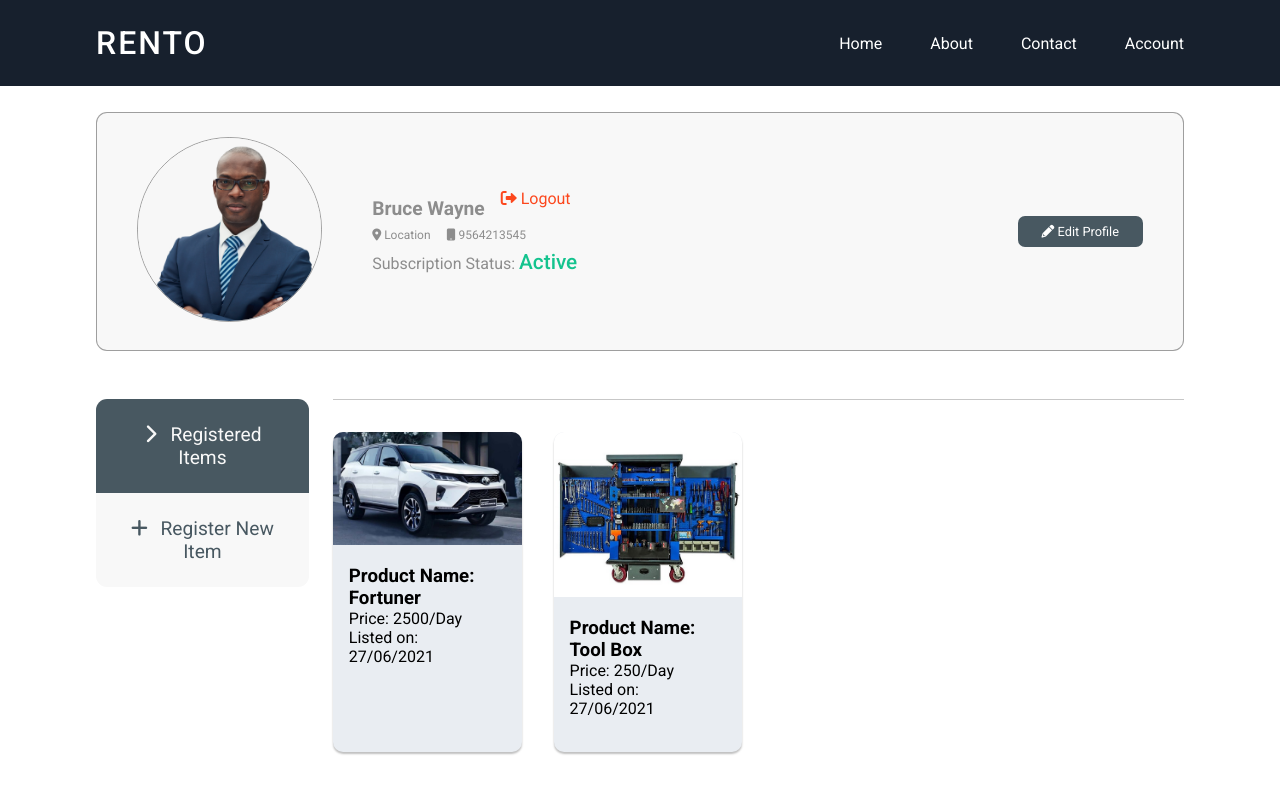
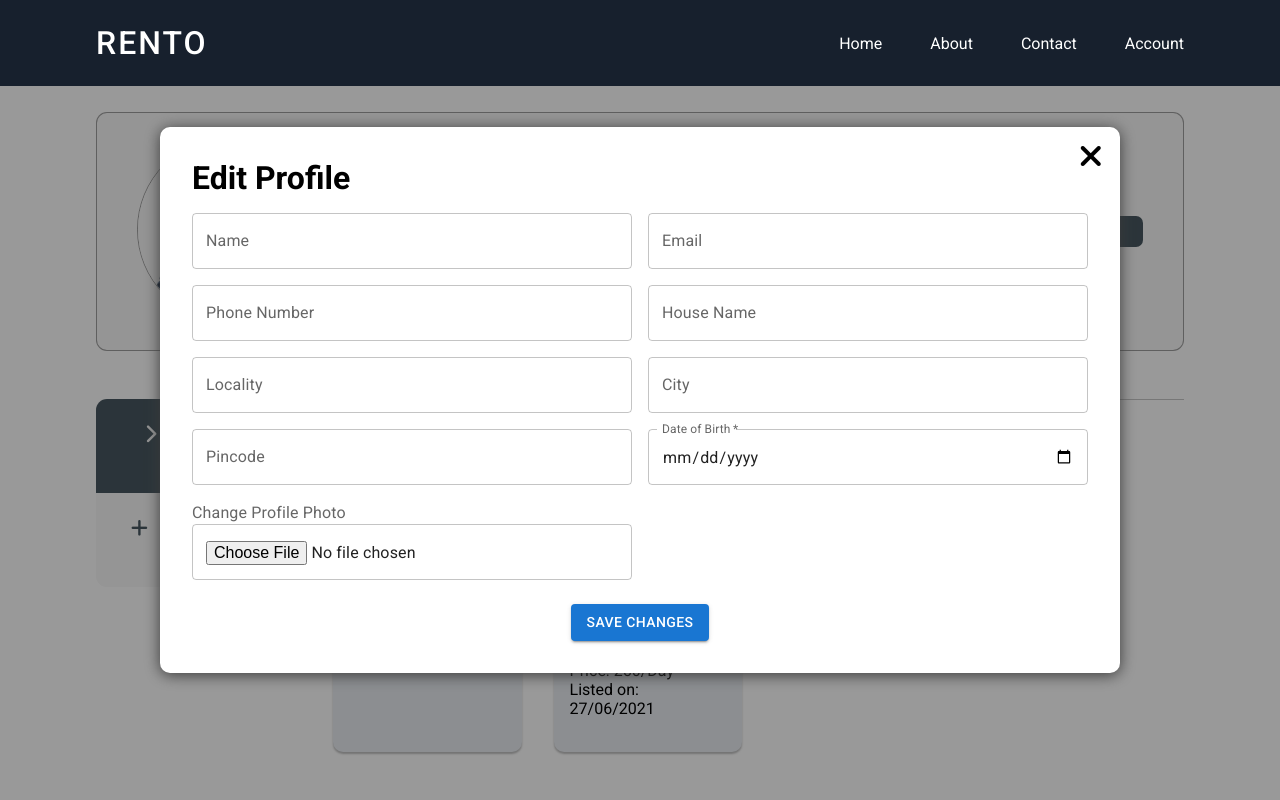
Before and after one commit to arshaddanish/rento, a React (Create React App) app: page /account in a window 1280 px wide. Both pictures are taken after a click on the button "Edit Profile". Shown: the top 800 px of the page. Built offline with nearby package versions, Linux system fonts and the light colour scheme.

Commit message:
Edit Profile Popup

```diff
--- a/src/pages/account/AccountBottom.js
+++ b/src/pages/account/AccountBottom.js
@@ -16,8 +16,8 @@ const AccountBottom = () => {
         <div className='profile-bottom'>
             <div className="profile-bottom-sub">
                 <div className='profile-bottom-left'>
-                    <div onClick={yourProduct} className={selected?'profile-your-products profile-left-sub profile-left-inactive':'profile-your-products profile-left-sub profile-left-active'}><p><i class="fa-solid fa-chevron-right"></i> Registered Items</p></div>
-                    <div onClick={addProduct} className={selected?'profile-add-products profile-left-sub profile-left-active':'profile-add-products profile-left-sub profile-left-inactive'}><p><i class="fa-solid fa-plus"></i> Register New Item</p></div>
+                    <div onClick={yourProduct} className={selected?'profile-your-products profile-left-sub profile-left-inactive':'profile-your-products profile-left-sub profile-left-active'}><p><i className="fa-solid fa-chevron-right"></i> Registered Items</p></div>
+                    <div onClick={addProduct} className={selected?'profile-add-products profile-left-sub profile-left-active':'profile-add-products profile-left-sub profile-left-inactive'}><p><i className="fa-solid fa-plus"></i> Register New Item</p></div>
                 </div>
                 <div className='profile-bottom-right'>
                 {selected?<AddProduct />:<YourProducts />}
--- /dev/null
+++ b/src/pages/account/EditProfile.js
@@ -0,0 +1,90 @@
+import  React from 'react'
+import './editProfile.scss'
+import Button from '@mui/material/Button';
+import TextField from '@mui/material/TextField';
+import { FormLabel } from '@mui/material';
+// import Checkbox from '@mui/material/Checkbox'
+import Box from '@mui/material/Box'
+
+
+function EditProfile({trigger,setTrigger}) {
+
+    return (trigger) ? (
+        <div className='edit-profile-popup-main'>
+            <div className="edit-profile-popup">
+                <div onClick={()=>setTrigger(false)} className="edit-profile-popup-close-btn">
+                    <i className="fa-solid fa-xmark"></i>
+                </div>
+
+                <div className="edit-profile-form">
+          <form  >
+            <h1>Edit Profile</h1>
+            <div className="edit-profile-sub">
+                <TextField fullWidth
+                        label="Name"
+                        type={"text"}
+                        variant="outlined"
+                    />
+                    <TextField fullWidth
+                        label="Email"
+                        type={"email"}
+                        variant="outlined"
+                    />
+                    <TextField fullWidth
+                        label="Phone Number"
+                        type={"number"}
+                        variant="outlined"
+                    />
+                    <TextField fullWidth
+                        label="House Name"
+                        type={"text"}
+                        variant="outlined"
+                    />
+                    <TextField fullWidth
+                        label="Locality"
+                        type={"text"}
+                        variant="outlined"
+                    />
+                    <TextField fullWidth
+                        label="City"
+                        type={"text"}
+                        variant="outlined"
+                    />
+                    <TextField fullWidth
+                        label="Pincode"
+                        type={"number"}
+                        variant="outlined"
+                    />
+                    <TextField
+                        name="someDate"
+                        label="Date of Birth"
+                        InputLabelProps={{ shrink: true, required: true }}
+                        type="date"
+                    />
+                        <div className='edit-profile-change-pro-pic'>
+                            <FormLabel> Change Profile Photo</FormLabel>
+                            <TextField
+                                variant="outlined"
+                                Label= "Change Profile Photo"
+                                type={"file"}
+                            >
+                            </TextField>
+                        </div>
+                        <div></div>
+
+            </div>
+            <Box display="flex"  justifyContent="center" mt={3}>
+                        <Button
+                            type={'submit'}
+                            variant="contained">SAVE CHANGES
+                        </Button>
+                    </Box>
+            </form>
+
+        </div>
+            </div>
+        </div>
+    ) : null;
+}
+
+export default EditProfile
--- a/src/pages/account/Profile.js
+++ b/src/pages/account/Profile.js
@@ -1,13 +1,15 @@
-import React from 'react'
+import React, {useState} from 'react'
 import './profile.scss'
 import person from '../../assets/images/profile/person1.png'
 import { useNavigate } from "react-router-dom";
+import EditProfile from './EditProfile';
 const Account = () => {
     const navigate = useNavigate();
 
     const navigateToLogin = () => {
         navigate('/login');
     }
+    const [editProfilePopup, setEditProfilePopup] = useState(false);
   return (
     // <div className='profile-main'>
     //     <div className="profile-top">
@@ -37,12 +39,10 @@ const Account = () => {
                     <p>Subscription Status:  <span className="subscription-active">Active</span></p>
                 </div>
                 <div className='edit-profile-btn'>
-                    <button><i className="fa-solid fa-pencil"></i> Edit Profile</button>
+                    <button onClick={()=>setEditProfilePopup(true)} ><i className="fa-solid fa-pencil"></i> Edit Profile</button>
                 </div>
             </div>
-            <div>
-                {/* <EditProfile /> */}
-            </div>
+            <EditProfile trigger={editProfilePopup} setTrigger={setEditProfilePopup} />
         </div>
   )
 }
--- /dev/null
+++ b/src/pages/account/editProfile.scss
@@ -0,0 +1,44 @@
+.edit-profile-popup-main{
+    top: 0;
+    left: 0;
+    min-height: 100vh;
+    min-width: 100%;
+    z-index: 11;
+    position: fixed;
+    background-color: rgba($color: #000000, $alpha: 0.4);
+    display: flex;
+    justify-content: center;
+    align-items: center;
+
+    .edit-profile-popup{
+        background-color: white;
+        min-height: 40vh;
+        width: 70%;
+        position: relative;
+        padding: 2rem;
+
+        box-shadow: 0px 2px 15px rgba($color: #3a3a3a, $alpha: 1.0);
+        border-radius: 10px 10px 10px 10px;
+        .edit-profile-sub{
+            display: grid;
+            grid-template-columns: repeat(2,1fr);
+            column-gap: 1rem;
+            row-gap: 1rem;
+            margin-top: 1rem;
+            .edit-profile-change-pro-pic{
+                display: grid;
+            }
+        }
+        .edit-profile-popup-close-btn{
+            font-size: 2rem;
+            position: absolute;
+            top: 2%;
+            right: 2%;
+        }
+        .edit-profile-username-pass{
+            display: grid;
+            grid-template-columns: repeat(2,1fr);
+            justify-content: center;
+        }
+    }
+}
```
